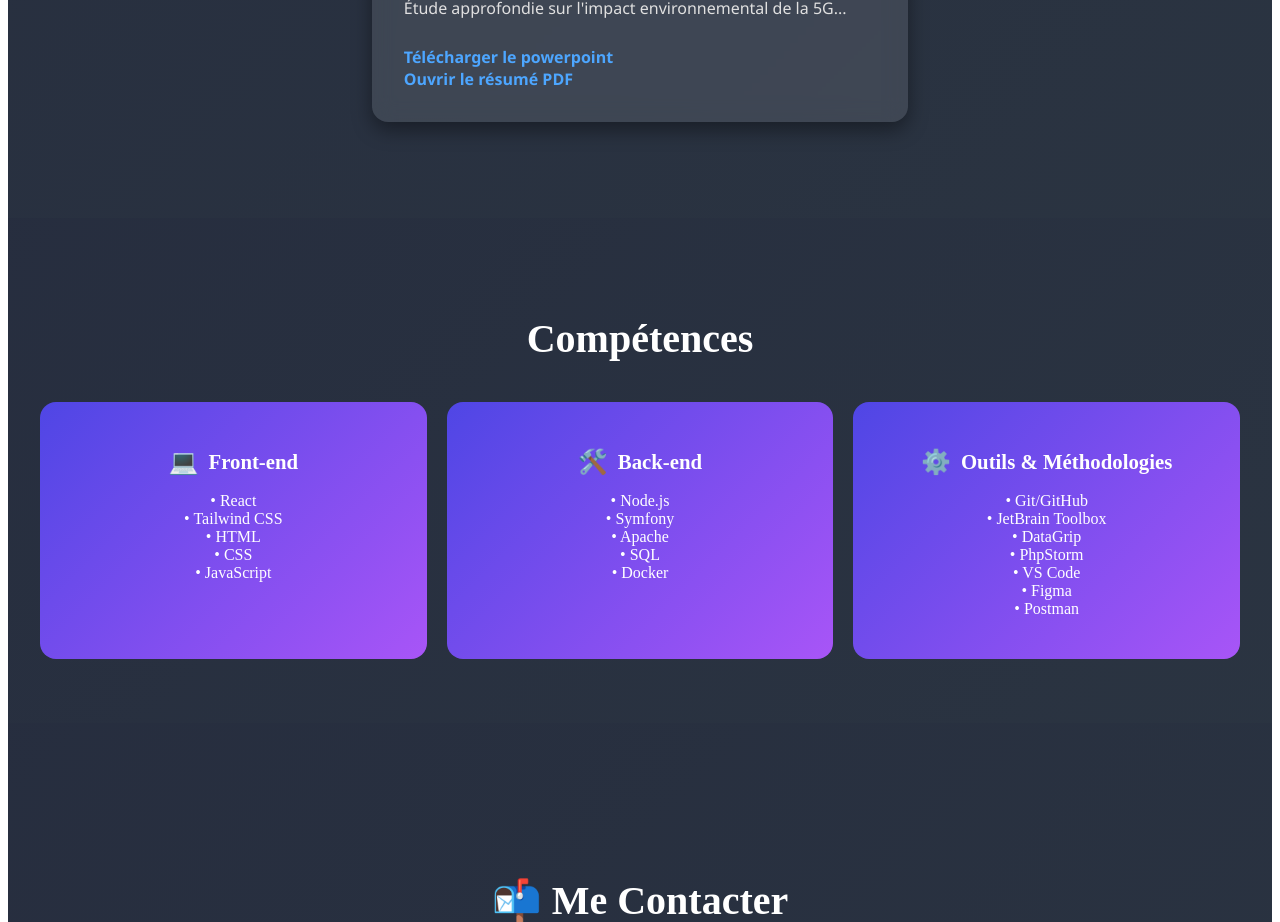
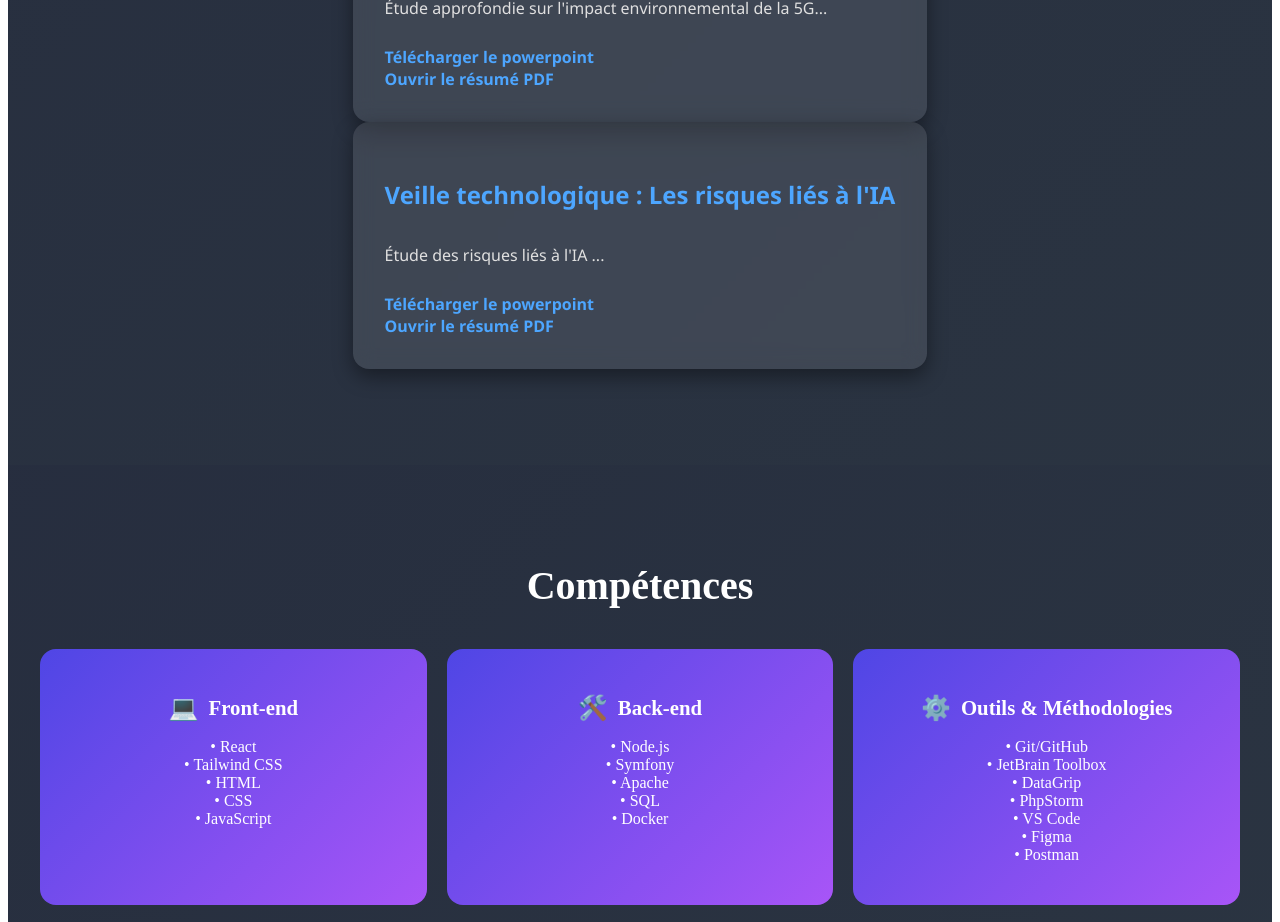
Before and after one commit to Timotheehau/myportfolio, a React (Create React App) app: page / in a window 1280 px wide. Shown: the part 2080-3002 px from the top of the page. Built offline with nearby package versions, Linux system fonts and the light colour scheme.

Commit message:
ajouts projets

```diff
--- a/public/index.html
+++ b/public/index.html
@@ -14,7 +14,6 @@
       manifest.json provides metadata used when your web app is installed on a
       user's mobile device or desktop. See https://developers.google.com/web/fundamentals/web-app-manifest/
     -->
-    <link rel="manifest" href="%PUBLIC_URL%/manifest.json" />
     <!--
       Notice the use of %PUBLIC_URL% in the tags above.
       It will be replaced with the URL of the `public` folder during the build.
--- a/src/sections/Projects.js
+++ b/src/sections/Projects.js
@@ -26,6 +26,14 @@ export default function ProjectSection() {
             <a href="/assets/5G/Veille_5G_Verte.pptx" target="_blank" rel="noopener noreferrer">Télécharger le powerpoint</a>
             <a href="/assets/5G/resume.pdf" target="_blank" rel="noopener noreferrer">Ouvrir le résumé PDF</a>
           </div>
+            <div className="card">
+            <h3>Veille technologique : Les risques liés à l'IA</h3>
+            <p>
+              Étude des risques liés à l'IA ...
+            </p>
+            <a href="/assets/IA/powerpoint_Veille_IA.pptx" target="_blank" rel="noopener noreferrer">Télécharger le powerpoint</a>
+            <a href="/assets/IA/resume_ia.pdf" target="_blank" rel="noopener noreferrer">Ouvrir le résumé PDF</a>
+          </div>
         </div>
       </div>
     </section>
```
Also changed, not shown: 2 other files (tests, documents, lock files or other folders).
